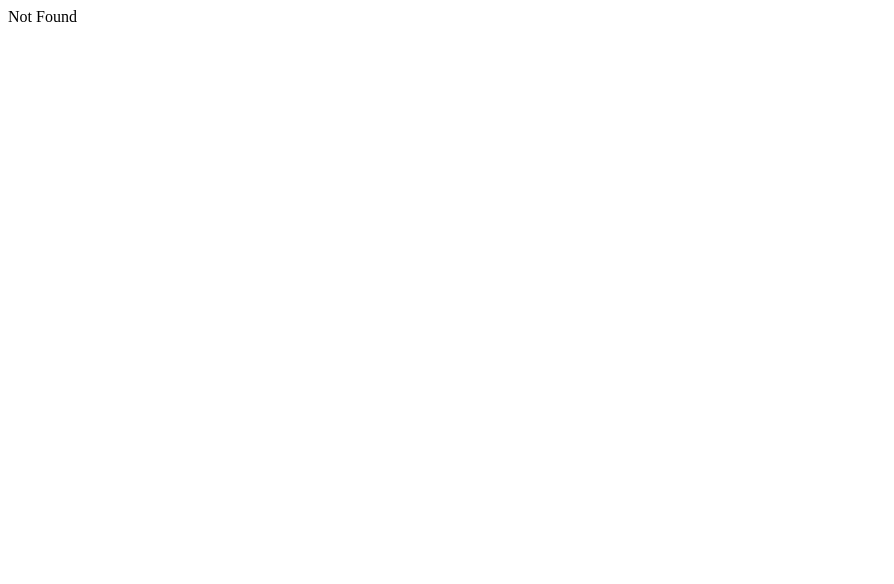
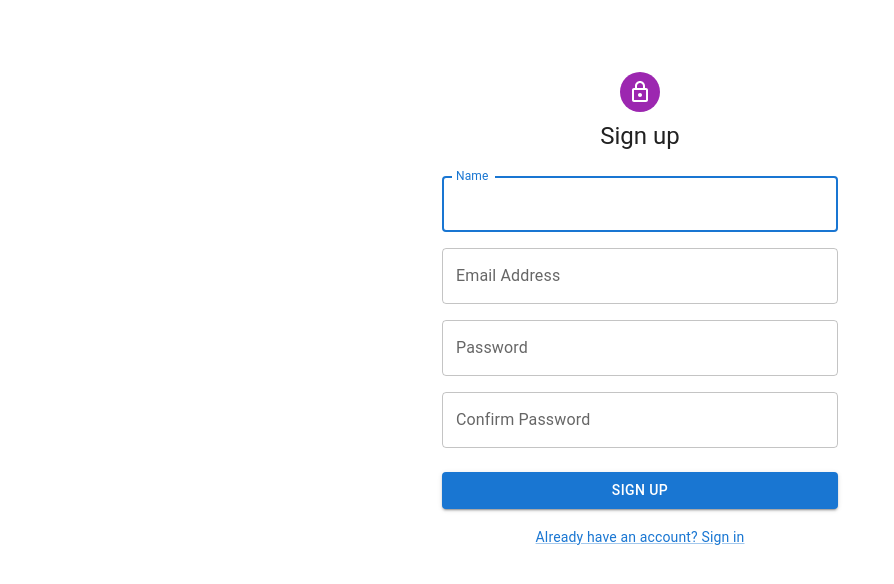
Before and after one commit to TheekshanaM/Assessment, a React (Vite) app: page /registration in a window 1280 px wide. Shown: the top 584 px of the page, without its empty margins (0-894 px from the left). Built offline with nearby package versions, Linux system fonts and the light colour scheme.

Commit message:
registration form

```diff
--- a/package.json
+++ b/package.json
@@ -12,6 +12,7 @@
   "dependencies": {
     "@emotion/react": "^11.13.3",
     "@emotion/styled": "^11.13.0",
+    "@mui/icons-material": "^6.1.0",
     "@mui/material": "^6.1.0",
     "formik": "^2.4.6",
     "react": "^18.3.1",
--- /dev/null
+++ b/src/components/registration-form/RegistrationForm.tsx
@@ -0,0 +1,90 @@
+import { Box, Button, Grid2 } from "@mui/material";
+import { Formik, FormikHelpers } from "formik";
+import FormInput from "../ui/FormInput";
+import { validationSchema } from "../../pages/registration/Validation";
+import { TRegistrationForm } from "../../type/user";
+
+function RegistrationForm() {
+  const initialValues: TRegistrationForm = {
+    name: "",
+    email: "",
+    password: "",
+    confirmPassword: "",
+  };
+
+  const handleFormSubmit = async (
+    values: TRegistrationForm,
+    { setSubmitting }: FormikHelpers<TRegistrationForm>
+  ) => {
+    console.log(values);
+
+    setSubmitting(false);
+  };
+
+  return (
+    <>
+      <Formik
+        initialValues={initialValues}
+        validationSchema={validationSchema}
+        onSubmit={handleFormSubmit}
+      >
+        {({ isValid, isSubmitting, handleSubmit }) => (
+          <>
+            <Box
+              component="form"
+              noValidate
+              onSubmit={handleSubmit}
+              sx={{ mt: 3 }}
+            >
+              <Grid2 container spacing={2}>
+                <Grid2 size={{ xs: 12 }}>
+                  <FormInput
+                    autoComplete="given-name"
+                    name="name"
+                    label="Name"
+                    autoFocus
+                  />
+                </Grid2>
+
+                <Grid2 size={{ xs: 12 }}>
+                  <FormInput
+                    label="Email Address"
+                    name="email"
+                    autoComplete="email"
+                  />
+                </Grid2>
+                <Grid2 size={{ xs: 12 }}>
+                  <FormInput
+                    name="password"
+                    label="Password"
+                    type="password"
+                    autoComplete="new-password"
+                  />
+                </Grid2>
+                <Grid2 size={{ xs: 12 }}>
+                  <FormInput
+                    name="confirmPassword"
+                    label="Confirm Password"
+                    type="password"
+                    autoComplete="new-password"
+                  />
+                </Grid2>
+              </Grid2>
+              <Button
+                type="submit"
+                fullWidth
+                variant="contained"
+                sx={{ mt: 3, mb: 2 }}
+                disabled={!isValid || isSubmitting}
+              >
+                Sign Up
+              </Button>
+            </Box>
+          </>
+        )}
+      </Formik>
+    </>
+  );
+}
+
+export default RegistrationForm;
--- /dev/null
+++ b/src/components/ui/FormInput.tsx
@@ -0,0 +1,21 @@
+import { TextField, TextFieldProps } from "@mui/material";
+import { FieldHookConfig, useField } from "formik";
+
+export default function FormInput(
+  props: FieldHookConfig<string> & TextFieldProps
+) {
+  const [field, meta] = useField(props);
+  const errorMessage = meta.touched && meta.error;
+
+  return (
+    <>
+      <TextField
+        fullWidth
+        {...field}
+        {...props}
+        helperText={errorMessage}
+        error={!!errorMessage}
+      />
+    </>
+  );
+}
--- /dev/null
+++ b/src/pages/registration/Registration.tsx
@@ -0,0 +1,50 @@
+import LockOutlinedIcon from "@mui/icons-material/LockOutlined";
+
+import {
+  Avatar,
+  Box,
+  Container,
+  CssBaseline,
+  Grid2,
+  Typography,
+  Link as MUILink,
+} from "@mui/material";
+import RegistrationForm from "../../components/registration-form/RegistrationForm";
+import { Link } from "react-router-dom";
+
+function Registration() {
+  return (
+    <>
+      <Container component="main" maxWidth="xs">
+        <CssBaseline />
+        <Box
+          sx={{
+            marginTop: 8,
+            display: "flex",
+            flexDirection: "column",
+            alignItems: "center",
+          }}
+        >
+          <Avatar sx={{ m: 1, bgcolor: "secondary.main" }}>
+            <LockOutlinedIcon />
+          </Avatar>
+          <Typography component="h1" variant="h5">
+            Sign up
+          </Typography>
+
+          <RegistrationForm />
+
+          <Grid2 container justifyContent="center">
+            <Grid2>
+              <MUILink to="/sign-in" component={Link} variant="body2">
+                Already have an account? Sign in
+              </MUILink>
+            </Grid2>
+          </Grid2>
+        </Box>
+      </Container>
+    </>
+  );
+}
+
+export default Registration;
--- /dev/null
+++ b/src/pages/registration/Validation.ts
@@ -0,0 +1,19 @@
+import * as Yup from "yup";
+
+const validationSchema = Yup.object({
+  name: Yup.string()
+    .max(15, "Must be 15 characters or less")
+    .required("Required"),
+  email: Yup.string().email("Invalid email address").required("Required"),
+  password: Yup.string()
+    .required("Required")
+    .matches(
+      /^(?=.*[a-z])(?=.*[A-Z])(?=.*[0-9])(?=.*[!@#$%^&*])(?=.{8,})/,
+      "Must Contain 8 Characters, One Uppercase, One Lowercase, One Number and One Special Case Character"
+    ),
+  confirmPassword: Yup.string()
+    .oneOf([Yup.ref("password"), ""], "Passwords must match")
+    .required("Required"),
+});
+
+export { validationSchema };
--- a/src/router/route.tsx
+++ b/src/router/route.tsx
@@ -2,11 +2,16 @@ import { lazy } from "react";
 import { createBrowserRouter } from "react-router-dom";
 
 const Home = lazy(() => import("../pages/home/Home"));
+const Registration = lazy(() => import("../pages/registration/Registration"));
 
 const router = createBrowserRouter([
   {
     path: "/",
     element: <Home />,
+  },
+  {
+    path: "/registration",
+    element: <Registration />,
   },
   {
     path: "*",
--- /dev/null
+++ b/src/type/user.ts
@@ -0,0 +1,7 @@
+export interface IUser {
+  name: string;
+  email: string;
+  password: string;
+}
+
+export type TRegistrationForm = IUser | { confirmPassword: string };
```
